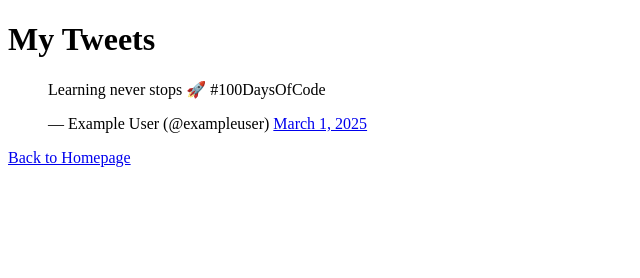
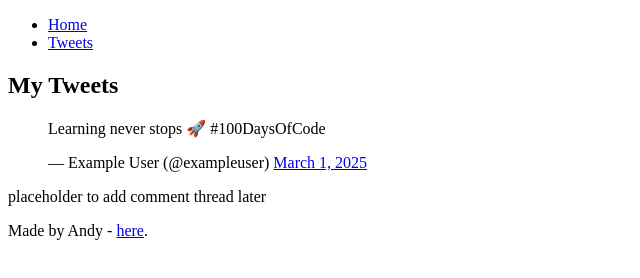
Before and after one commit to seyiroks/My_First_Portfolio, a plain HTML site: page html_basic/tweets.html in a window 1280 px wide. Shown: the whole page, without its empty margins (0-640 px from the left). Drawn offline with Linux system fonts and the light colour scheme.

Commit message:
Update tweets.html

```diff
--- a/html_basic/tweets.html
+++ b/html_basic/tweets.html
@@ -5,6 +5,17 @@
   <title>Tweets Page</title>
 </head>
 <body>
+  <!-- Header -->
+  <header>
+    <ul>
+      <li><a href="index.html">Home</a></li>
+      <li><a href="tweets.html">Tweets</a></li>
+    </ul>
+  </header>
+
+  <!-- Main Content -->
+  <main>
+    <article>
       <h1>My Tweets</h1>
 
       <!-- Embedded Tweet -->
@@ -14,8 +25,16 @@
         <a href="https://twitter.com/exampleuser/status/1234567890123456789">March 1, 2025</a>
       </blockquote>
       <script async src="https://platform.twitter.com/widgets.js" charset="utf-8"></script>
+    </article>
 
-  <!-- Link back to homepage -->
-  <p><a href="index.html">Back to Homepage</a></p>
+    <aside>
+      <p>placeholder to add comment thread later</p>
+    </aside>
+  </main>
+
+  <!-- Footer -->
+  <footer>
+    <p>Made by Andy - <a href="https://github.com" target="_blank">here</a>.</p>
+  </footer>
 </body>
 </html>
```
Lines whose indentation alone changed are shown as unchanged.
